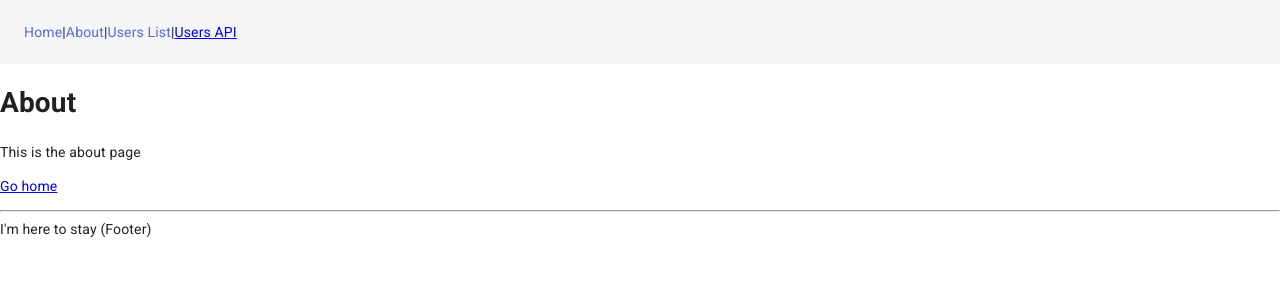
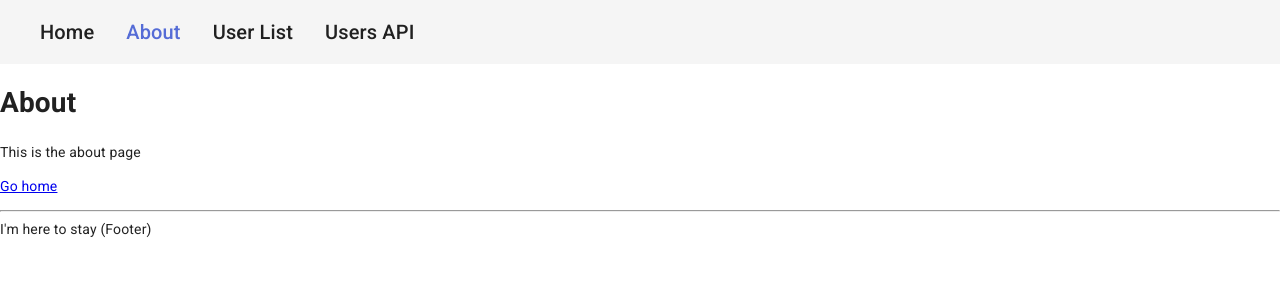
Before and after one commit to hankei6km/image-url-workbench, a Next.js app: page /about in a window 1280 px wide. Shown: the top 300 px of the page. Built offline with nearby package versions, Linux system fonts and the light colour scheme.

Commit message:
Make TabButton
It will mainly used to switch each pages(tabs).

```diff
--- a/components/Layout.tsx
+++ b/components/Layout.tsx
@@ -1,18 +1,56 @@
-import React, { ReactNode } from 'react';
+import React, { ReactNode, useEffect } from 'react';
 // import Link from 'next/link';
+import { useRouter } from 'next/router';
+import Head from 'next/head';
 import Link from './Link';
-import Head from 'next/head';
+import { makeStyles } from '@material-ui/core/styles';
 import AppBar from '@material-ui/core/AppBar';
 import Toolbar from '@material-ui/core/Toolbar';
-// import Typography from '@material-ui/core/Typography';
-// import Button from '@material-ui/core/Button';
+import Typography from '@material-ui/core/Typography';
+import Button from '@material-ui/core/Button';
+
+const useTabButtonStyles = makeStyles((theme) => ({
+  root: {
+    margin: theme.spacing(1),
+    textTransform: 'none'
+  },
+  current: {
+    color: theme.palette.primary.main
+  }
+}));
+
+type TabButtonProps = {
+  label: string;
+  href: string;
+  naked?: boolean;
+  curTab?: boolean;
+};
+function TabButton({
+  label,
+  href,
+  naked = true,
+  curTab = false
+}: TabButtonProps) {
+  const classes = useTabButtonStyles();
+  return (
+    <Button className={classes.root} component={Link} naked={naked} href={href}>
+      <Typography className={curTab ? classes.current : ''} variant="h6">
+        {label}
+      </Typography>
+    </Button>
+  );
+}
 
 type Props = {
   children?: ReactNode;
   title?: string;
 };
 
-const Layout = ({ children, title = 'This is the default title' }: Props) => (
+const Layout = ({ children, title = 'This is the default title' }: Props) => {
+  const router = useRouter();
+
+  useEffect(() => {}, [router]);
+  return (
     <div>
       <Head>
         <title>{title}</title>
@@ -21,9 +59,17 @@ const Layout = ({ children, title = 'This is the default title' }: Props) => (
       </Head>
       <AppBar color="default" position="static" elevation={0}>
         <Toolbar>
-        <Link href="/">Home</Link> | <Link href="/about">About</Link> |{' '}
-        <Link href="/users">Users List</Link> |{' '}
-        <a href="/api/users">Users API</a>
+          {[
+            { label: 'Home', href: '/' },
+            { label: 'About', href: '/about' },
+            { label: 'User List', href: '/users' },
+            {
+              label: 'Users API',
+              href: 'https://www.google.co.jp'
+            }
+          ].map((v, i) => (
+            <TabButton {...v} curTab={router.pathname === v.href} key={i} />
+          ))}
         </Toolbar>
       </AppBar>
       {children}
@@ -33,5 +79,6 @@ const Layout = ({ children, title = 'This is the default title' }: Props) => (
       </footer>
     </div>
   );
+};
 
 export default Layout;
--- a/components/Link.tsx
+++ b/components/Link.tsx
@@ -1,14 +1,16 @@
 /* eslint-disable jsx-a11y/anchor-has-content */
 import React from 'react';
-import PropTypes from 'prop-types';
+// import PropTypes from 'prop-types';
 import clsx from 'clsx';
 import { useRouter } from 'next/router';
 import NextLink, { LinkProps } from 'next/link';
 import MuiLink from '@material-ui/core/Link';
+import { UrlObject } from 'url';
 
-const NextComposed = React.forwardRef<typeof NextLink, LinkProps>(
-  function NextComposed(props, ref) {
-    // eslint-disable-next-line react/prop-types
+const NextComposed = React.forwardRef<
+  typeof NextLink & HTMLAnchorElement,
+  LinkProps & { className?: string }
+>(function NextComposed(props, ref) {
   const {
     as,
     href,
@@ -33,12 +35,22 @@ const NextComposed = React.forwardRef<typeof NextLink, LinkProps>(
       <a ref={ref} {...other} />
     </NextLink>
   );
-  }
-);
+});
 
+type Props = {
+  children?: React.ReactNode;
+  activeClassName?: string;
+  as?: string | {};
+  className?: string;
+  href: string | (string & UrlObject);
+  innerRef?: any; // 降参。(node:any)=>void でもダメなの?
+  naked?: boolean;
+  onClick?: () => void;
+  prefetch?: boolean;
+};
 // A styled version of the Next.js Link component:
 // https://nextjs.org/docs/#with-link
-function Link(props) {
+function Link(props: LinkProps & Props) {
   const {
     href,
     activeClassName = 'active',
@@ -76,18 +88,19 @@ function Link(props) {
   );
 }
 
-Link.propTypes = {
-  activeClassName: PropTypes.string,
-  as: PropTypes.oneOfType([PropTypes.string, PropTypes.object]),
-  className: PropTypes.string,
-  href: PropTypes.oneOfType([PropTypes.string, PropTypes.object]),
-  innerRef: PropTypes.oneOfType([PropTypes.func, PropTypes.object]),
-  naked: PropTypes.bool,
-  onClick: PropTypes.func,
-  prefetch: PropTypes.bool
-};
+// Link.propTypes = {
+//   activeClassName: PropTypes.string,
+//   as: PropTypes.oneOfType([PropTypes.string, PropTypes.object]),
+//   className: PropTypes.string,
+//   href: PropTypes.oneOfType([PropTypes.string, PropTypes.object]),
+//   innerRef: PropTypes.oneOfType([PropTypes.func, PropTypes.object]),
+//   naked: PropTypes.bool,
+//   onClick: PropTypes.func,
+//   prefetch: PropTypes.bool
+// };
 
 export default React.forwardRef<
   typeof Link,
+  //LinkProps & Props
   React.ComponentPropsWithoutRef<typeof Link>
 >((props, ref) => <Link {...props} innerRef={ref} />);
```
Lines whose indentation alone changed are shown as unchanged.
